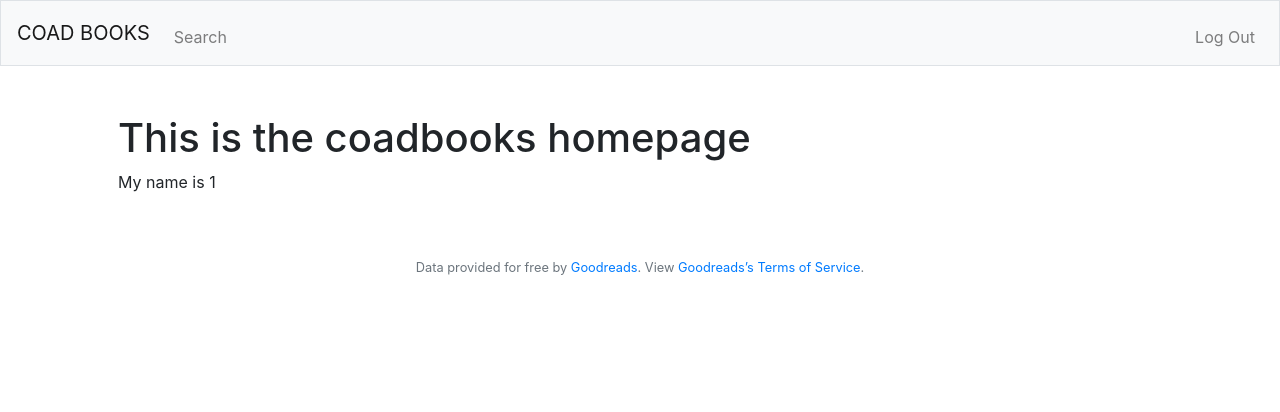
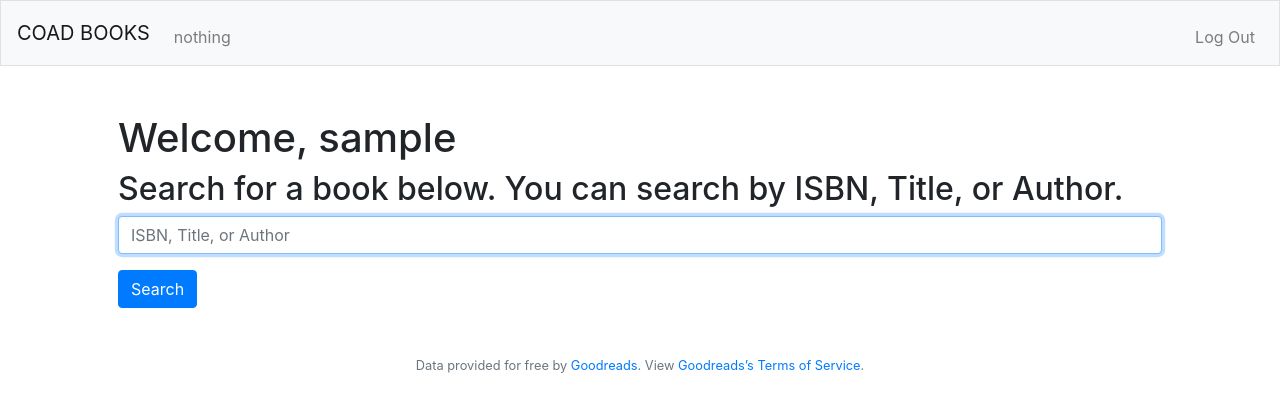
Before and after one commit to alecoad/project1-books, a Flask app: page / in a window 1280 px wide. Shown: the top 412 px of the page. Run offline with Flask 2, Linux system fonts and the light colour scheme; the visitor is signed in with stand-in values (Sample User, id 1); some libraries are stand-ins or nearby versions.

Commit message:
Added search page and function

```diff
--- a/application.py
+++ b/application.py
@@ -40,50 +40,52 @@ def login_required(f):
 @app.route("/")
 @login_required
 def index():
-    """Show user homepage"""
+    """Show homepage with book search"""
 
     user_id = session["user_id"]
+    username = session["username"]
 
-    return render_template("index.html", name=user_id)
+    return render_template("index.html", name=username)
 
 
 @app.route("/login", methods=["GET", "POST"])
 def login():
-	"""Log user in"""
+    """Log user in"""
 
-	# Forget any user_id
-	session.clear()
+    # Forget any user_id
+    session.clear()
 
-	# User reached route via POST (as by submitting a form via POST)
-	if request.method == "POST":
+    # User reached route via POST (as by submitting a form via POST)
+    if request.method == "POST":
 
         # Ensure username was submitted
-		if not request.form.get("username"):
-			return render_template("error.html", message="must provide username")
+        if not request.form.get("username"):
+            return render_template("error.html", message="must provide username")
 
         # Ensure password was submitted
-		elif not request.form.get("password"):
-			return render_template("error.html", message="must provide password")
+        elif not request.form.get("password"):
+            return render_template("error.html", message="must provide password")
 
         # Query database for username, ensure it exists
-		user = db.execute("SELECT * FROM users WHERE username = :username",
-                          {"username": request.form.get("username")}).fetchone()
-		if user is None:
-			return render_template("error.html", message="username does not exist")
+        user = db.execute("SELECT * FROM users WHERE username = :username", {"username": request.form.get("username")}).fetchone()
+
+        if user is None:
+            return render_template("error.html", message="username does not exist")
 
         # Check that password is correct
-		if not check_password_hash(user.hash, request.form.get("password")):
-			return render_template("error.html", message="invalid password")
+        if not check_password_hash(user.hash, request.form.get("password")):
+            return render_template("error.html", message="invalid password")
 
         # Remember which user has logged in
-		session["user_id"] = {user.id}
+        session["user_id"] = {user.id}
+        session["username"] = {user.username}
 
         # Redirect user to home page
-		return redirect("/")
+        return redirect("/")
 
     # User reached route via GET (as by clicking a link or via redirect)
-	else:
-		return render_template("login.html")
+    else:
+        return render_template("login.html")
 
 
 @app.route("/logout")
@@ -136,6 +138,7 @@ def register():
                           {"username": request.form.get("username")}).fetchone()
 
         session["user_id"] = {user.id}
+        session["username"] = {user.username}
 
         # Redirect user to home page
         return redirect("/")
@@ -143,3 +146,19 @@ def register():
     # User reached route via GET
     else:
         return render_template("register.html")
+
+
+@app.route("/search", methods=["POST"])
+def search():
+    """Search for book"""
+
+    # Get search query from form
+    search = request.form.get("search")
+
+    # Prep for sanitation
+    search = '%' + search + '%'
+
+    # Query database for anything resembling the query.
+    results = db.execute("SELECT isbn, title, author FROM books WHERE isbn LIKE :search OR title LIKE :search OR author LIKE :search", {"search": search})
+
+    return render_template("search.html", results=results)
--- a/templates/index.html
+++ b/templates/index.html
@@ -5,7 +5,13 @@
 {% endblock %}
 
 {% block main %}
-    <h1>This is the coadbooks homepage</h1>
+    <h1>Welcome, {{ name }}</h1>
+    <h2>Search for a book below. You can search by ISBN, Title, or Author.</h2>
 
-    <p>My name is {{ name }}</p>
+    <form action="/search" method="post">
+        <div class="form-group">
+            <input autocomplete="off" autofocus class="form-control" name="search" placeholder="ISBN, Title, or Author" type="text">
+        </div>
+        <button class="btn btn-primary" type="submit">Search</button>
+    </form>
 {% endblock %}
--- a/templates/layout.html
+++ b/templates/layout.html
@@ -31,7 +31,7 @@
             <div class="collapse navbar-collapse" id="navbar">
                 {% if session.user_id %}
                     <ul class="navbar-nav mr-auto mt-2">
-                        <li class="nav-item"><a class="nav-link" href="/search">Search</a></li>
+                        <li class="nav-item"><a class="nav-link" href="#">nothing</a></li>
                     </ul>
                     <ul class="navbar-nav ml-auto mt-2">
                         <li class="nav-item"><a class="nav-link" href="/logout">Log Out</a></li>
```
Also changed, not shown: templates/search.html (added, +15 -0 lines).
